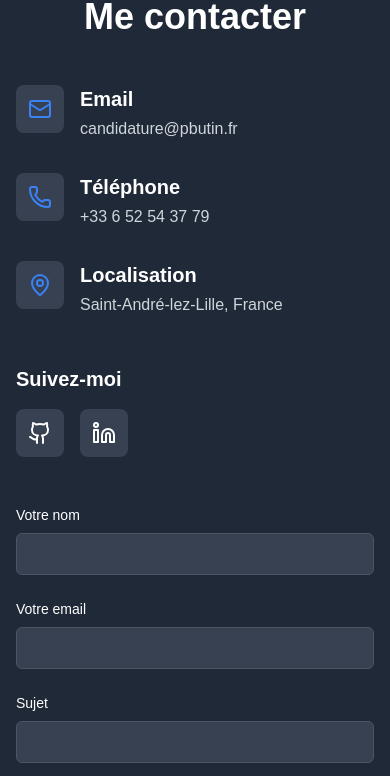
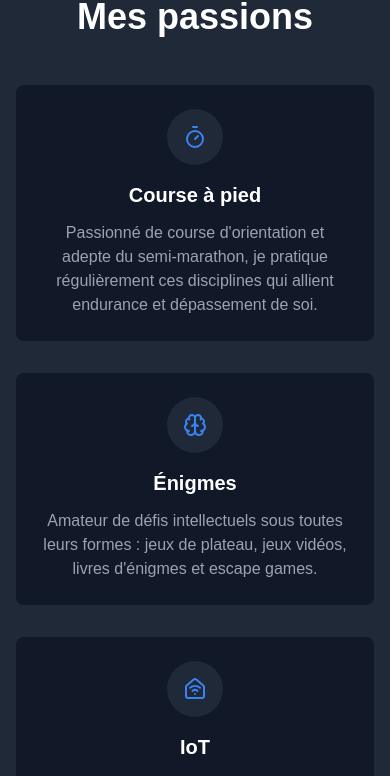
Before and after one commit to pbutin/cv, a Next.js app: page / in a window 390 px wide. Shown: the part 6519-7295 px from the top of the page. Built offline with nearby package versions, Linux system fonts and the light colour scheme.

Commit message:
Add Hobbies

```diff
--- a/pages/components/Contact.jsx
+++ b/pages/components/Contact.jsx
@@ -51,7 +51,7 @@ const Contact = () => {
 
 
   return (
-    <section id="contact" className="py-20 bg-gray-800">
+    <section id="contact" className="py-20 bg-gray-900">
       <div className="container mx-auto px-4 max-w-6xl">
         <h2 className="text-4xl font-bold mb-12 text-center">Me contacter</h2>
 
@@ -59,7 +59,7 @@ const Contact = () => {
           <div className="md:w-1/2">
             <div className="space-y-8">
               <div className="flex items-start space-x-4">
-                <div className="p-3 bg-gray-700 rounded-lg">
+                <div className="p-3 bg-gray-800 rounded-lg">
                   <MailIcon size={24} className="text-blue-500" />
                 </div>
                 <div>
@@ -71,7 +71,7 @@ const Contact = () => {
               </div>
 
               <div className="flex items-start space-x-4">
-                <div className="p-3 bg-gray-700 rounded-lg">
+                <div className="p-3 bg-gray-800 rounded-lg">
                   <PhoneIcon size={24} className="text-blue-500" />
                 </div>
                 <div>
@@ -83,7 +83,7 @@ const Contact = () => {
               </div>
 
               <div className="flex items-start space-x-4">
-                <div className="p-3 bg-gray-700 rounded-lg">
+                <div className="p-3 bg-gray-800 rounded-lg">
                   <MapPinIcon size={24} className="text-blue-500" />
                 </div>
                 <div>
@@ -101,14 +101,14 @@ const Contact = () => {
                 <a
                   href="https://github.com/pbutin"
                   target="_blank"
-                  className="p-3 bg-gray-700 rounded-lg hover:bg-gray-600 transition"
+                  className="p-3 bg-gray-800 rounded-lg hover:bg-gray-700 transition"
                 >
                   <Github size={24} />
                 </a>
                 <a
                   href="https://linkedin.com/in/pbutin"
                   target="_blank"
-                  className="p-3 bg-gray-700 rounded-lg hover:bg-gray-600 transition"
+                  className="p-3 bg-gray-800 rounded-lg hover:bg-gray-700 transition"
                 >
                   <svg
                     xmlns="http://www.w3.org/2000/svg"
@@ -145,7 +145,7 @@ const Contact = () => {
                     value={formData.name}
                     onChange={handleChange}
                     required
-                    className="w-full px-4 py-2 bg-gray-700 border border-gray-600 rounded-md focus:outline-none focus:ring-2 focus:ring-blue-500"
+                    className="w-full px-4 py-2 bg-gray-800 border border-gray-700 rounded-md focus:outline-none focus:ring-2 focus:ring-blue-500"
                   />
                 </div>
                 <div>
@@ -159,7 +159,7 @@ const Contact = () => {
                     value={formData.email}
                     onChange={handleChange}
                     required
-                    className="w-full px-4 py-2 bg-gray-700 border border-gray-600 rounded-md focus:outline-none focus:ring-2 focus:ring-blue-500"
+                    className="w-full px-4 py-2 bg-gray-800 border border-gray-700 rounded-md focus:outline-none focus:ring-2 focus:ring-blue-500"
                   />
                 </div>
               </div>
@@ -175,7 +175,7 @@ const Contact = () => {
                   value={formData.subject}
                   onChange={handleChange}
                   required
-                  className="w-full px-4 py-2 bg-gray-700 border border-gray-600 rounded-md focus:outline-none focus:ring-2 focus:ring-blue-500"
+                  className="w-full px-4 py-2 bg-gray-800 border border-gray-700 rounded-md focus:outline-none focus:ring-2 focus:ring-blue-500"
                 />
               </div>
 
@@ -190,7 +190,7 @@ const Contact = () => {
                   onChange={handleChange}
                   rows="5"
                   required
-                  className="w-full px-4 py-2 bg-gray-700 border border-gray-600 rounded-md focus:outline-none focus:ring-2 focus:ring-blue-500"
+                  className="w-full px-4 py-2 bg-gray-800 border border-gray-700 rounded-md focus:outline-none focus:ring-2 focus:ring-blue-500"
                 ></textarea>
               </div>
 
@@ -198,7 +198,7 @@ const Contact = () => {
                 type="submit"
                 disabled={isSubmitting}
                 className={`px-6 py-3 flex items-center justify-center space-x-2 rounded-md transition ${
-                  isSubmitting ? 'bg-gray-600 cursor-not-allowed' : 'bg-blue-600 hover:bg-blue-700'
+                  isSubmitting ? 'bg-gray-700 cursor-not-allowed' : 'bg-blue-700 hover:bg-blue-800'
                 }`}
               >
                 {isSubmitting ? (
@@ -215,14 +215,14 @@ const Contact = () => {
               </button>
 
               {submitStatus === 'success' && (
-                <div className="p-4 bg-green-600/20 border border-green-600 rounded-md">
+                <div className="p-4 bg-green-700/20 border border-green-700 rounded-md">
                   <p className="text-green-400">
                     Votre message a été envoyé avec succès. Je vous répondrai dès que possible.
                   </p>
                 </div>
               )}
               {submitStatus === 'error' && (
-                <div className="p-4 bg-red-600/20 border border-red-600 rounded-md">
+                <div className="p-4 bg-red-700/20 border border-red-700 rounded-md">
                   <p className="text-red-400">
                     Une erreur s'est produite lors de l'envoi de votre message. Veuillez réessayer plus tard.
                   </p>
--- a/pages/components/Footer.jsx
+++ b/pages/components/Footer.jsx
@@ -3,7 +3,7 @@ const Footer = () => {
   const currentYear = new Date().getFullYear();
 
   return (
-    <footer className="bg-gray-900 py-8 border-t border-gray-800">
+    <footer className="bg-gray-800 py-8 border-t border-gray-700">
       <div className="container mx-auto px-4 max-w-6xl">
         <div className="flex flex-col md:flex-row justify-between items-center">
           <div className="mb-4 md:mb-0">
--- /dev/null
+++ b/pages/components/Hobbies.jsx
@@ -0,0 +1,53 @@
+import { Brain, Hop, HouseWifi, Timer } from 'lucide-react';
+
+const Hobbies = () => {
+  const hobbies = [
+    {
+      title: "Course à pied",
+      description: "Passionné de course d'orientation et adepte du semi-marathon, je pratique régulièrement ces disciplines qui allient endurance et dépassement de soi.",
+      icon: <Timer />
+    },
+    {
+      title: "Énigmes",
+      description: "Amateur de défis intellectuels sous toutes leurs formes : jeux de plateau, jeux vidéos, livres d'énigmes et escape games.",
+      icon: <Brain />
+    },
+    {
+      title: "IoT",
+      description: "Passionné de domotique et d'objets connectés, je développe mon écosystème intelligent avec Home Assistant.",
+      icon: <HouseWifi />
+    },
+    {
+      title: "Zythologie",
+      description: "Brasseur amateur et amateur de bières, j'apprécie découvrir de nouvelles saveurs et fabriquer mes propres bières artisanales.",
+      icon: <Hop />
+    }
+  ];
+
+  return (
+    <section className="py-20 bg-gray-800">
+      <div className="container mx-auto px-4 max-w-6xl">
+        <h2 className="text-4xl font-bold mb-12 text-center">Mes passions</h2>
+
+        <div className="grid grid-cols-1 md:grid-cols-2 lg:grid-cols-4 gap-8">
+          {hobbies.map((hobby, index) => (
+            <div
+              key={index}
+              className="bg-gray-900 rounded-lg p-6 hover:transform hover:scale-105 transition duration-300"
+            >
+              <div className="flex flex-col items-center text-center">
+                <div className="p-4 bg-gray-800 rounded-full mb-4 text-blue-500">
+                  {hobby.icon}
+                </div>
+                <h3 className="text-xl font-semibold mb-3">{hobby.title}</h3>
+                <p className="text-gray-400">{hobby.description}</p>
+              </div>
+            </div>
+          ))}
+        </div>
+      </div>
+    </section>
+  );
+};
+
+export default Hobbies;
--- a/pages/index.tsx
+++ b/pages/index.tsx
@@ -1,6 +1,7 @@
 import Header from './components/Header';
 import Hero from './components/Hero';
 import About from './components/About';
+import Hobbies from './components/Hobbies';
 import Projects from './components/Projects';
 import Contact from './components/Contact';
 import Footer from './components/Footer';
@@ -12,6 +13,7 @@ function App() {
       <Hero />
       <About />
       <Projects />
+      <Hobbies />
       <Contact />
       <Footer />
     </div>
```
